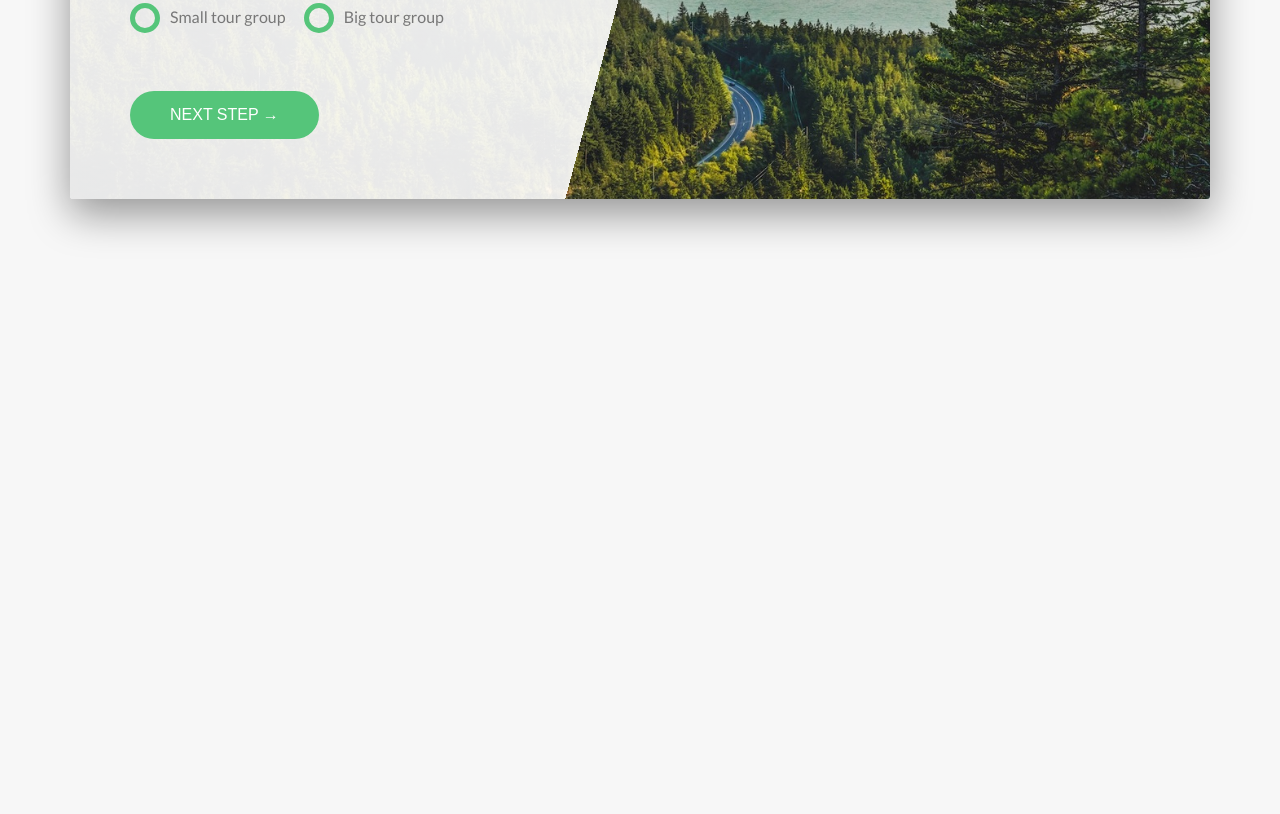
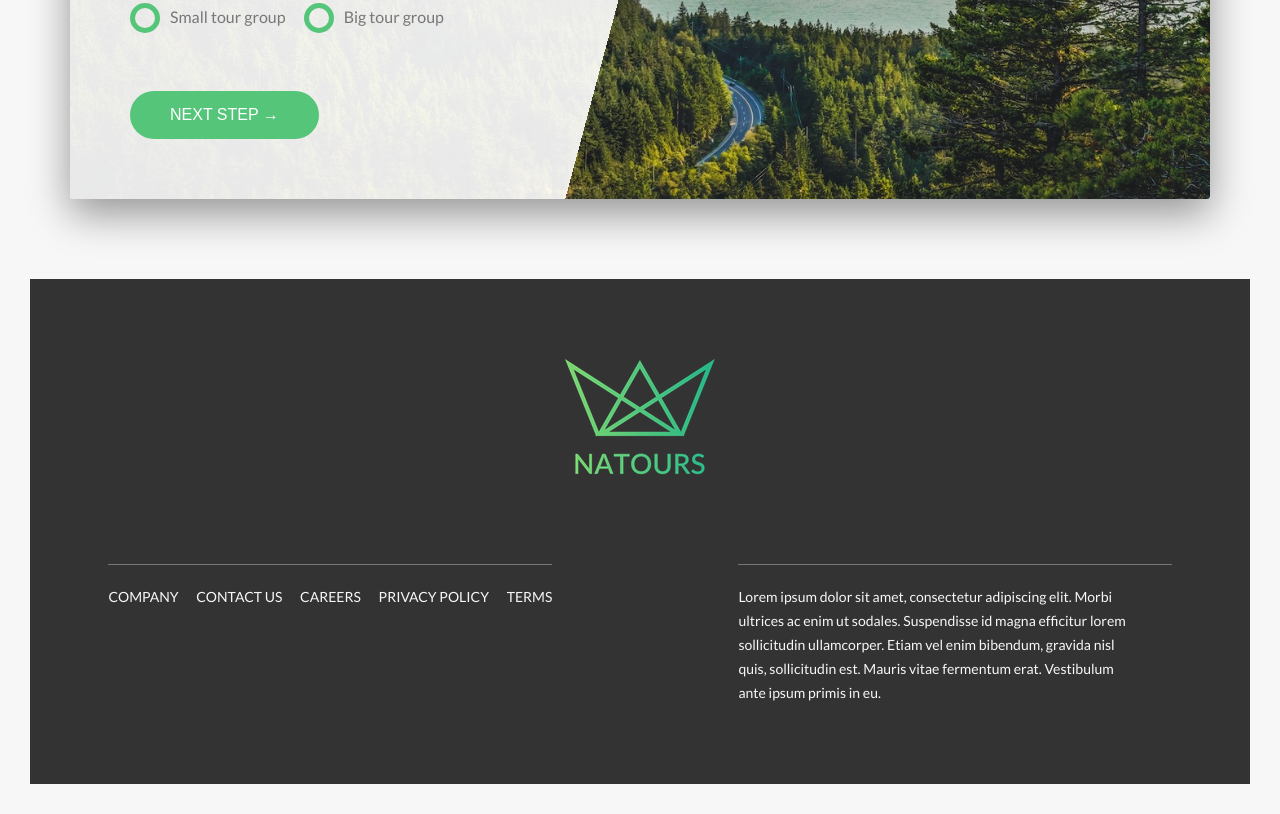
Before and after one commit to Agustin-morcillo/Agustin-morcillo.github.io, a website: page index.html in a window 1280 px wide. Shown: the part 4187-5001 px from the top of the page. Before the commit the page ends 4496 px from the top, so only its background shows below. Drawn offline with Linux system fonts and the light colour scheme.

Commit message:
footer creation

```diff
--- a/index.html
+++ b/index.html
@@ -422,6 +422,64 @@
           </form>
         </div>
       </section>
+
+      <footer class="footer">
+        <div class="footer__logo-container">
+          <picture class="footer__logo">
+            <source
+              srcset="
+                ./img/logos/natours-mobile-logo-x1.png 1x,
+                ./img/logos/natours-mobile-logo-x2.png 2x
+              "
+              media="(max-width:37.5em)"
+            />
+            <img
+              srcset="
+                ./img/logos/natours-green-logo-x1.png 1x,
+                ./img/logos/natours-green-logo-x2.png 2x
+              "
+              alt="Natours logo"
+              src="./img/logos/natours-green-logo-x2.png"
+            />
+          </picture>
+        </div>
+
+        <div class="footer__body">
+          <div class="footer__navigation">
+            <ul class="footer__list">
+              <li class="footer__item">
+                <a href="#" class="footer__link footer__link--main">Company</a>
+              </li>
+              <li class="footer__item">
+                <a href="#" class="footer__link footer__link--main"
+                  >Contact us</a
+                >
+              </li>
+              <li class="footer__item">
+                <a href="#" class="footer__link footer__link--main">Careers</a>
+              </li>
+              <li class="footer__item">
+                <a href="#" class="footer__link footer__link--main"
+                  >Privacy policy</a
+                >
+              </li>
+              <li class="footer__item">
+                <a href="#" class="footer__link footer__link--main">Terms</a>
+              </li>
+            </ul>
+          </div>
+
+          <div class="footer__copyright">
+            <p class="footer__copyright-text">
+              Lorem ipsum dolor sit amet, consectetur adipiscing elit. Morbi
+              ultrices ac enim ut sodales. Suspendisse id magna efficitur lorem
+              sollicitudin ullamcorper. Etiam vel enim bibendum, gravida nisl
+              quis, sollicitudin est. Mauris vitae fermentum erat. Vestibulum
+              ante ipsum primis in eu.
+            </p>
+          </div>
+        </div>
+      </footer>
     </main>
 
     <div class="popup" id="popup">
--- /dev/null
+++ b/sass/layout/_footer.scss
@@ -0,0 +1,98 @@
+@use "../abs/colors";
+@use "../abs/breakpoints" as b;
+@use "./structure";
+@use "../abs/fonts";
+@use "../abs/spaces";
+
+.footer {
+  font-size: map-get(fonts.$font-size, "tiny");
+  background-color: colors.$color-grey-dark-3;
+  color: colors.$color-grey-light-1;
+  padding-top: map-get(spaces.$spaces, "x-large");
+  padding-bottom: map-get(spaces.$spaces, "x-large");
+
+  &__logo-container {
+    text-align: center;
+  }
+
+  &__logo {
+    display: inline-block;
+    width: 15rem;
+  }
+
+  &__body {
+    @include structure.grid;
+    justify-content: center;
+    margin-inline: auto;
+    margin-top: 8rem;
+
+    @include b.breakpoint-down(medium) {
+      margin-top: 5rem;
+    }
+  }
+
+  &__navigation {
+    width: 50%;
+
+    @include b.breakpoint-down(large) {
+      width: 100%;
+      text-align: center;
+    }
+  }
+
+  &__list {
+    list-style: none;
+    border-top: 1px solid colors.$color-grey-dark;
+    padding-top: 2rem;
+    display: inline-block;
+  }
+
+  &__item {
+    display: inline-block;
+
+    &:not(:last-child) {
+      margin-right: 1.5rem;
+    }
+  }
+
+  &__link {
+    &:link,
+    &:visited {
+      color: colors.$color-grey-light-1;
+      background-color: colors.$color-grey-dark-3;
+      display: inline-block;
+      text-transform: uppercase;
+      transition: all 200ms;
+    }
+
+    &:hover,
+    &:active {
+      color: colors.$color-primary;
+      box-shadow: 0 1rem 2rem rgba(colors.$color-black, 0.4);
+      transform: rotate(5deg) scale(1.3);
+    }
+
+    &--main:not(:last-child) {
+      margin-right: 1.5rem;
+    }
+  }
+
+  &__copyright {
+    width: 38%;
+    border-top: 1px solid colors.$color-grey-dark;
+    padding-top: 2rem;
+    display: inline-block;
+
+    @include b.breakpoint-down(large) {
+      width: 100%;
+    }
+
+    &-text {
+      width: 90%;
+
+      @include b.breakpoint-down(medium) {
+        width: 100%;
+      }
+    }
+  }
+}
--- a/sass/pages/_home.scss
+++ b/sass/pages/_home.scss
@@ -12,6 +12,7 @@
 @use "../components/testimonial";
 @use "../components/form";
 @use "../components/bg-video";
+@use "../layout/footer";
 @use "../components/popup";
 
 .benefits-section {
```
Also changed, not shown: css/main.css, 1 other file.
